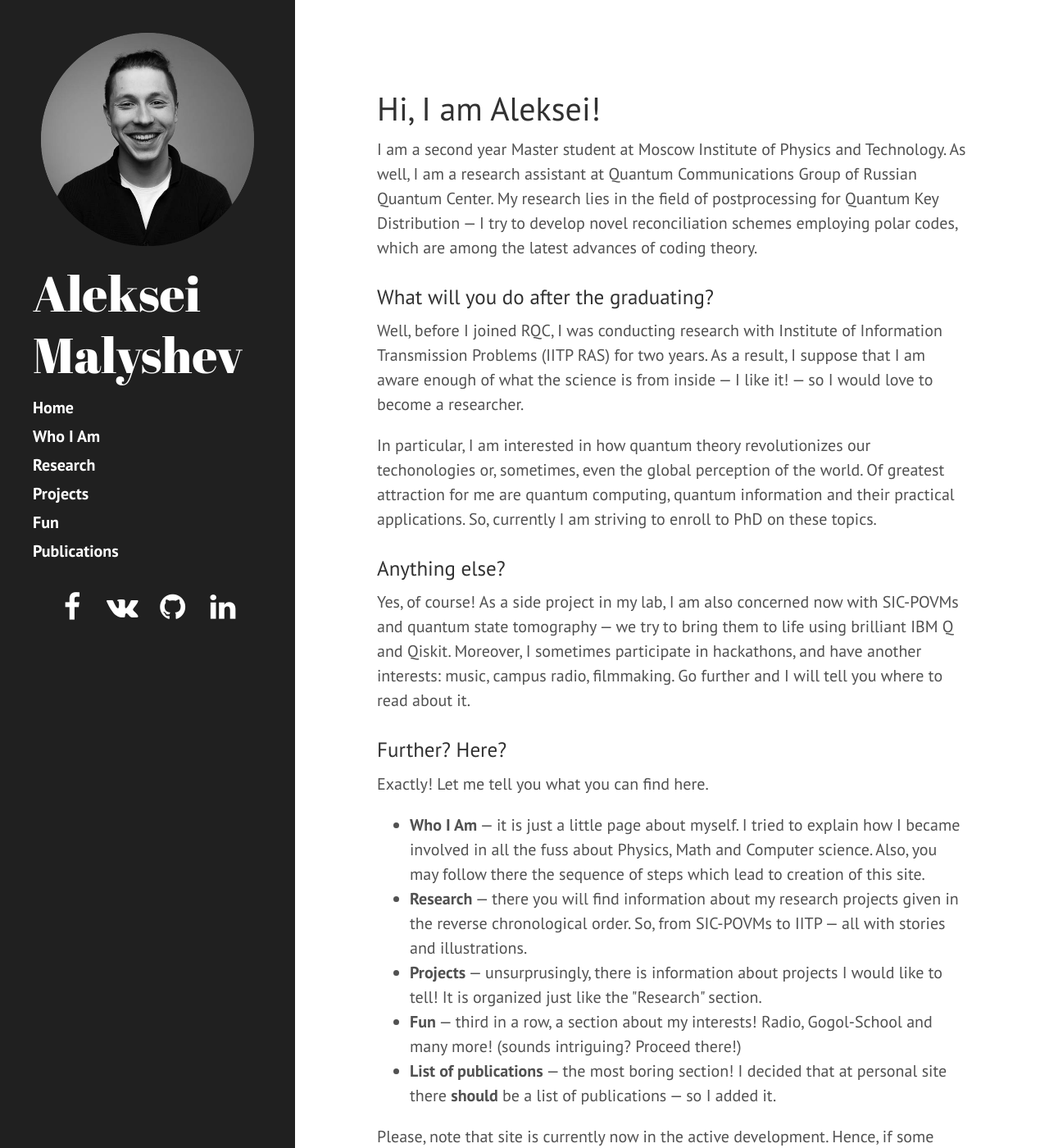
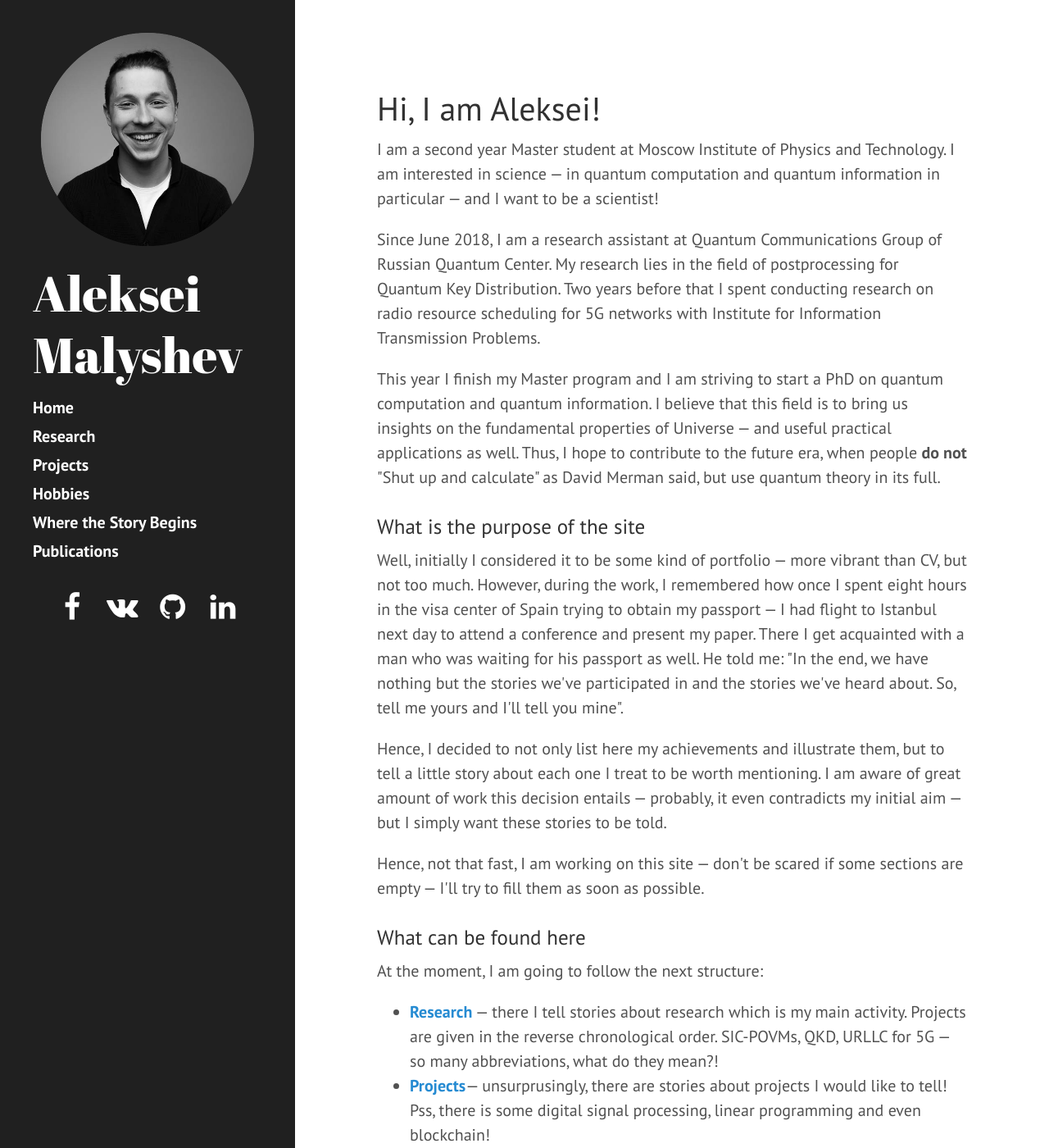
Before and after one commit to Exferro/exferro.github.io, a Jekyll site: the page built from index.html, in a window 1280 px wide and 1400 px high. Shown: the whole window at 82% size. Built offline with Jekyll 4.4.1, drawn with Linux system fonts in a browser that asks for light colours; the list of posts is cut into pages by our own code; some of the changed text lies outside the part shown.

Commit message:
Finalize index page + add LICENSE

```diff
--- a/_config.yml
+++ b/_config.yml
@@ -6,7 +6,7 @@ permalink:        pretty
 
 # Setup
 title:            Aleksei Malyshev
-tagline:          "Personal website"
+tagline:          "Do not shut up (and calculate if you want)"
 description:      "Aleksei Malyshev's Personal Website"
 url:              "https://alekseimalyshev.com"
 baseurl:          "/"
@@ -28,20 +28,20 @@ collections:
     output: true
   projects:
     output: true
-  fun:
+  hobbies:
     output: true
 
 navigation:
   - text: Home
     url: "/"
-  - text: Who I Am
-    url: "/whoiam"
   - text: Research
     url: "/research"
   - text: Projects
     url: "/projects"
-  - text: Fun
-    url: "/fun"
+  - text: Hobbies
+    url: "/hobbies"
+  - text: Where the Story Begins
+    url: "/whoiam"
   - text: Publications
     url: "/list_of_publications"
 
--- a/_includes/sidebar.html
+++ b/_includes/sidebar.html
@@ -12,7 +12,7 @@
           {{ site.title }}
         </a>
       </h1>
-<!--       <p class="lead">{{ site.description }}</p> -->
+<!--       <p class="lead">{{ site.tagline }}</p> -->
     </div>
 
     <nav class="sidebar-nav">
--- a/fun.html
+++ b/hobbies.html
@@ -1,13 +1,13 @@
 ---
 layout: page
-title: Fun
+title: Hobbies
 ---
 <div class='page'>
   Finally, here I will tell you about all my side occupations: campus radio MIPT, filmmaking at Gogol-School and others.
 </div>
 
 <div class="posts">
-  {% assign sorted_posts = site.fun| sort: 'order'%}
+  {% assign sorted_posts = site.hobbies| sort: 'order'%}
 
   {% for post in sorted_posts %}
   <hr>
--- a/index.html
+++ b/index.html
@@ -7,42 +7,53 @@ title: Home
 		Hi, I am Aleksei!
 	</h1>
   <p>
-    I am a second year Master student at Moscow Institute of Physics and Technology. As well, I am a research assistant at Quantum Communications Group of Russian Quantum Center. My research lies in the field of postprocessing for Quantum Key Distribution — I try to develop novel reconciliation schemes employing polar codes, which are among the latest advances of coding theory.
+    I am a second year Master student at Moscow Institute of Physics and Technology. I am interested in science — in quantum computation and quantum information in particular — and I want to be a scientist!
+
+  <p>
+    Since June 2018, I am a research assistant at Quantum Communications Group of Russian Quantum Center. My research lies in the field of postprocessing for Quantum Key Distribution. Two years before that I spent conducting research on radio resource scheduling for 5G networks with Institute for Information Transmission Problems.
+  </p>
+
+  <p>
+    This year I finish my Master program and I am striving to start a PhD on quantum computation and quantum information. I believe that this field is to bring us insights on the fundamental properties of Universe — and useful practical applications as well. Thus, I hope to contribute to the future era, when people <b>do not</b> "Shut up and calculate" as David Merman said, but use quantum theory in its full.
   </p>
   <h3>
-    What will you do after the graduating?
+    What is the purpose of the site
   </h3>
   <p>
-    Well, before I joined RQC, I was conducting research with Institute of Information Transmission Problems (IITP RAS) for two years. As a result, I suppose that I am aware enough of what the science is from inside — I like it! — so I would love to become a researcher.
+    Well, initially I considered it to be some kind of portfolio — more vibrant than CV, but not too much. However, during the work, I remembered how once I spent eight hours in the visa center of Spain trying to obtain my passport — I had flight to Istanbul next day to attend a conference and present my paper. There I get acquainted with a man who was waiting for his passport as well. He told me: "In the end, we have nothing but the stories we've participated in and the stories we've heard about. So, tell me yours and I'll tell you mine".
   </p>
   <p>
-    In particular, I am interested in how quantum theory revolutionizes our techonologies or, sometimes, even the global perception of the world. Of greatest attraction for me are quantum computing, quantum information and their practical applications. So, currently I am striving to enroll to PhD on these topics.
+    Hence, I decided to not only list here my achievements and illustrate them, but to tell a little story about each one I treat to be worth mentioning. I am aware of great amount of work this decision entails — probably, it even contradicts my initial aim — but I simply want these stories to be told.
   </p>
-  <h3>
-    Anything else?
-  </h3>
   <p>
-    Yes, of course! As a side project in my lab, I am also concerned now with SIC-POVMs and quantum state tomography — we try to bring them to life using brilliant IBM Q and Qiskit. Moreover, I sometimes participate in hackathons, and have another interests: music, campus radio, filmmaking. Go further and I will tell you where to read about it.
+    Hence, not that fast, I am working on this site — don't be scared if some sections are empty — I'll try to fill them as soon as possible.
   </p>
 
-  <h3>Further? Here?</h3>
+<!--   <p>
+    It was June 2016, I was sitting in the visa center of Spain, trying to obtain my passport. I applied for visa to attend a conference near Barcelona and present there my paper. The main problem was that next day I had flight to Istanbul where another conference was held — and I had another paper to present. However, if I hadn't obtained my passport, I wouldn't have gone to Turkey — it would have been impossible to enter the plane!
+  </p>
+  <p>
+    The visa center of Spain wasn't able to cope with great amount of people willing to go for holidays those summer days. So, after visiting the Spain embassy, it turned out that the only chance to obtain a passport could have been waiting
+  </p>
+ -->
+  <h3>What can be found here</h3>
     <p>
-      Exactly! Let me tell you what you can find here.
+      At the moment, I am going to follow the next structure:
       <ul>
         <li>
-          <b>Who I Am</b> — it is just a little page about myself. I tried to explain how I became involved in all the fuss about Physics, Math and Computer science. Also, you may follow there the sequence of steps which lead to creation of this site.
+          <a href="/research"><b>Research</b></a> — there I tell stories about research which is my main activity. Projects are given in the reverse chronological order. SIC-POVMs, QKD, URLLC for 5G — so many abbreviations, what do they mean?!
         </li>
         <li>
-          <b>Research</b> — there you will find information about my research projects given in the reverse chronological order. So, from SIC-POVMs to IITP — all with stories and illustrations.
+          <a href="/projects"><b>Projects</b></a>— unsurprusingly, there are stories about projects I would like to tell! Pss, there is some digital signal processing, linear programming and even blockchain!
         </li>
         <li>
-          <b>Projects</b> — unsurprusingly, there is information about projects I would like to tell! It is organized just like the "Research" section.
+          <a href="/hobbies"><b>Hobbies</b></a> — third in a row, a section about my interests! Radio, Gogol-School and playing bass! (Ah, yet another intrigue!)
         </li>
         <li>
-          <b>Fun</b> — third in a row, a section about my interests! Radio, Gogol-School and many more! (sounds intriguing? Proceed there!)
+          <a href="/whoiam"><b>Where the Story Begins</b></a> — it is just a little story about myself. I tried to explain how I became fascinated with Physics, Math and Computer science and how I decided to enroll to MIPT. (sometimes I suspect that I am becoming sentimental)
         </li>
         <li>
-          <b>List of publications</b> — the most boring section! I decided that at personal site there <b>should</b> be a list of publications — so I added it.
+          <a href="/list_of_publications"><b>Publications</b></a> — the most boring section! I decided that at personal site there <b>should</b> be a list of publications — so I simply added it. That simple!
         </li>
       </ul>
     </p>
```
Also changed, not shown: whoiam.md (+1 -1 lines), LICENSE.md (added), my_collections/_hobbies/dream_forever.md (renamed from my_collections/_fun/dream_forever.md), my_collections/_hobbies/orange_track.md (renamed from my_collections/_fun/orange_track.md), my_collections/_hobbies/radio_mipt.md (renamed from my_collections/_fun/radio_mipt.md), my_collections/_hobbies/reality_show.md (renamed from my_collections/_fun/reality_show.md), my_collections/_hobbies/trekken.md (renamed from my_collections/_fun/trekken.md).
